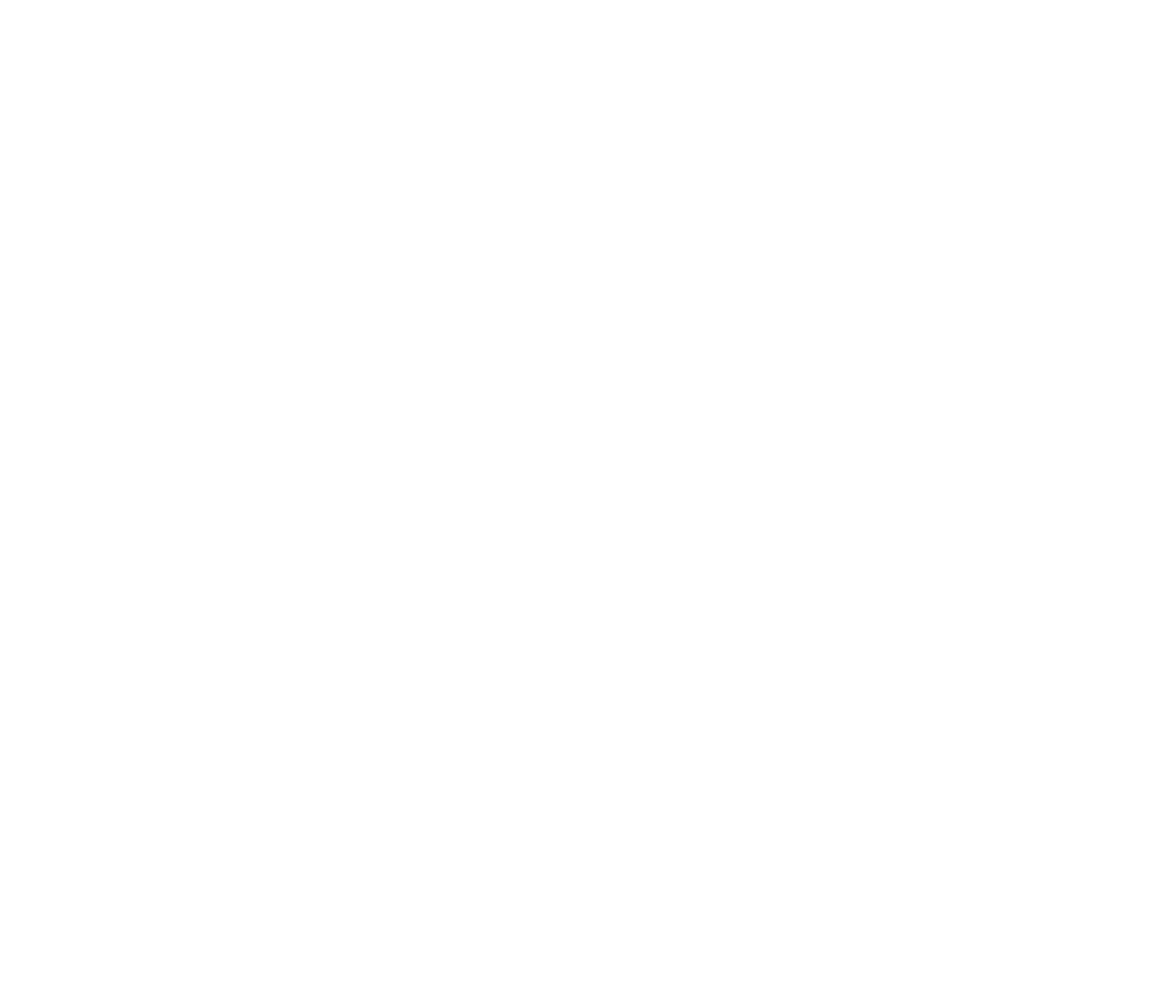
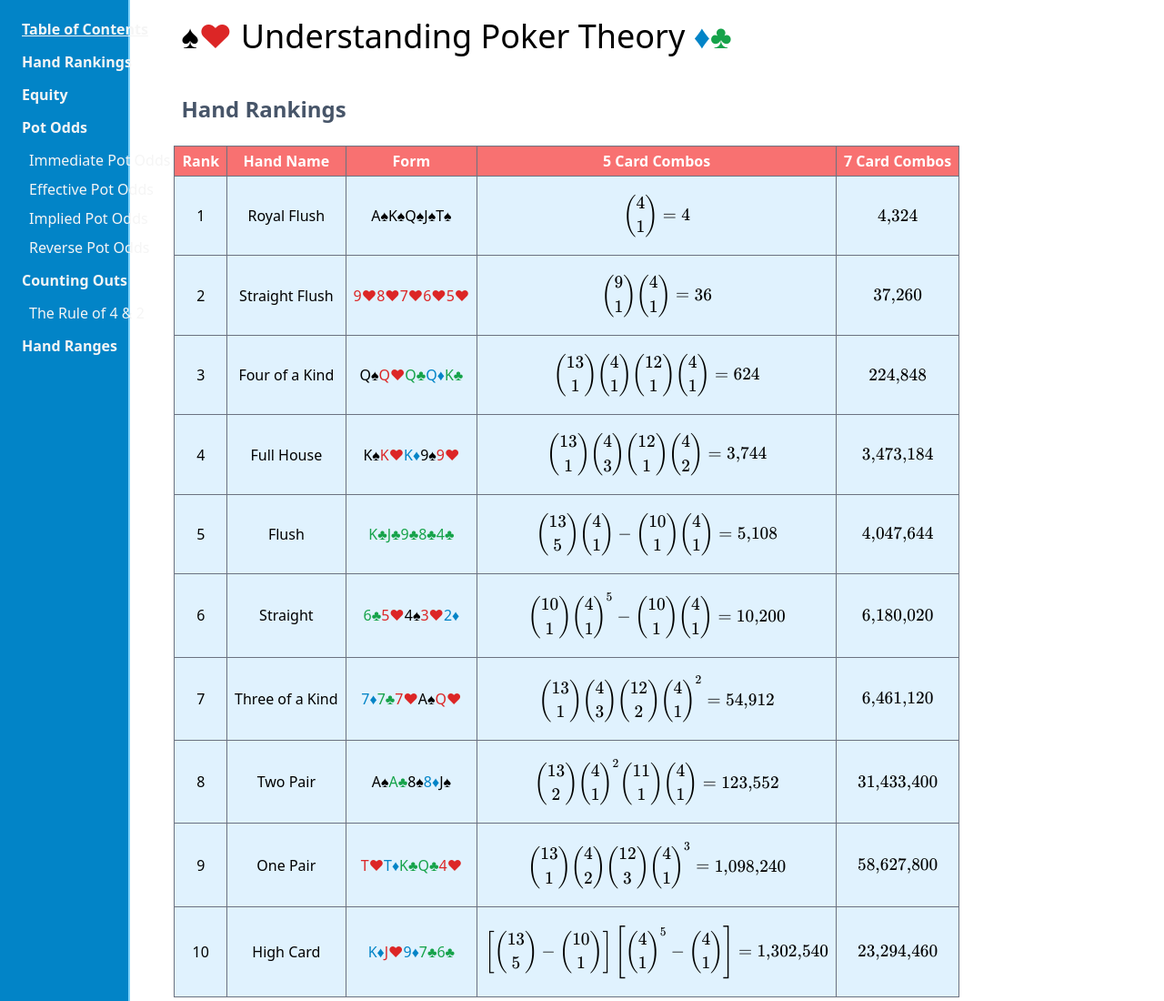
Before and after one commit to nwestallen/poker-study, a website: page docs/index.html in a window 1280 px wide. Shown: the top 1100 px of the page at 91% size. Before the commit the page ends 800 px from the top, so only its background shows below. Drawn offline with nearby package versions, Linux system fonts and the light colour scheme; the site is published under a folder, as on GitHub Pages, so addresses that start at the root find nothing.

Commit message:
modify index link paths

```diff
--- a/docs/index.html
+++ b/docs/index.html
@@ -3,7 +3,7 @@
     <head>
         <meta charset="utf-8" />
         <meta name="viewport" content="width=device-width, initial-scale=1.0">
-        <link href="/css/ui.css" rel="stylesheet">
+        <link href="css/ui.css" rel="stylesheet">
         <link
             rel="stylesheet"
             href="https://cdn.jsdelivr.net/npm/katex@0.13.11/dist/katex.min.css"
@@ -14,6 +14,6 @@
     </head>
     <body>
         <div id="root"></div>
-        <script src="/js/main.js"></script>
+        <script src="js/main.js"></script>
     </body>
 </html>
```
